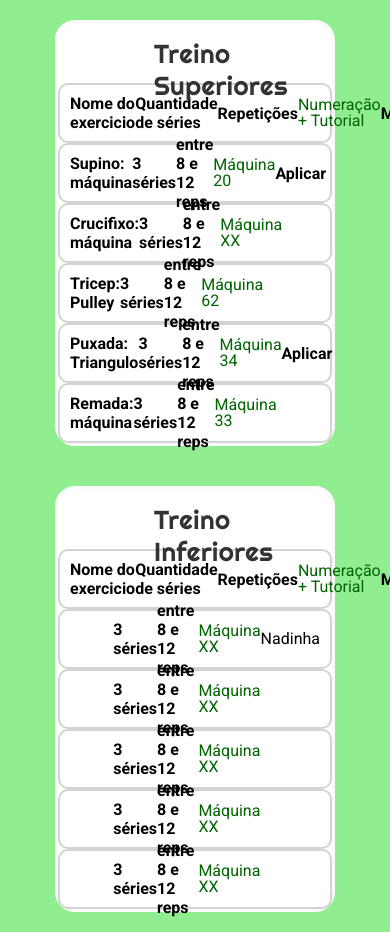
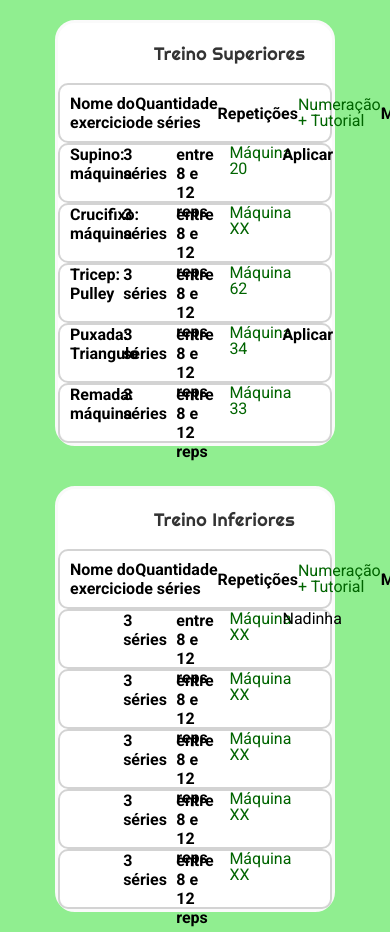
Before and after one commit to Vinni088/Treino-Rafa, a plain HTML site: page index.html in a window 390 px wide. Shown: the top 932 px of the page. Drawn offline with nearby package versions, Linux system fonts and the light colour scheme; a script that the page names is missing.

Commit message:
Adaptação Mobile 1

```diff
--- a/Layout.css
+++ b/Layout.css
@@ -36,7 +36,7 @@ body {
 }
 .exercicio-x p {
     font-family: Roboto;
-    font-size: 16px;
+    font-size: medium;
     font-weight: 700;
     line-height: 19px;
     letter-spacing: 0em;
@@ -49,7 +49,7 @@ h1 {
     font-family: 'Righteous';
     font-style: normal;
     font-weight: 400;
-    font-size: 26px;
+    font-size: large;
     line-height: 32px;
     letter-spacing: 0.018em;
     color: #333333;
@@ -57,3 +57,7 @@ h1 {
 .nada {
     color: rgba(0, 0, 0, 0);
 }
+.organizador {
+    width: 15%;
+    height: 100%;
+}
--- a/index.html
+++ b/index.html
@@ -35,43 +35,43 @@
             </div>
         </div>
         <div class="exercicio-x">
-            <div><p class="nome-exercicio"> Supino: máquina</p></div>
-            <div><p class="series"> 3 séries </p></div>
-            <div><p class="reps"> entre 8 e 12 reps </p></div>
-            <div><a href="https://youtu.be/a56lnqizt-A" class="numeração-smart"> Máquina 20 </a></div>
-            <div><p class="Metodologia"> Aplicar </p></div>
+            <div class="organizador"><p class="nome-exercicio"> Supino: máquina</p></div>
+            <div class="organizador"><p class="series"> 3 séries </p></div>
+            <div class="organizador"><p class="reps"> entre 8 e 12 reps </p></div>
+            <div class="organizador"><a href="https://youtu.be/a56lnqizt-A" class="numeração-smart"> Máquina 20 </a></div>
+            <div class="organizador"><p class="Metodologia"> Aplicar </p></div>
         </div>
 
         <div class="exercicio-x">
-            <div><p class="nome-exercicio"> Crucifixo: máquina </p></div>
-            <div><p class="series"> 3 séries </p></div>
-            <div><p class="reps"> entre 8 e 12 reps </p></div>
-            <div><a href="https://youtu.be/J1YnmuweOkM" class="numeração-smart"> Máquina XX </a></div>
-            <div><p class="Metodologia nada"> Nadinha </p></div>
+            <div class="organizador"><p class="nome-exercicio"> Crucifixo: máquina </p></div>
+            <div class="organizador"><p class="series"> 3 séries </p></div>
+            <div class="organizador"><p class="reps"> entre 8 e 12 reps </p></div>
+            <div class="organizador"><a href="https://youtu.be/J1YnmuweOkM" class="numeração-smart"> Máquina XX </a></div>
+            <div class="organizador"><p class="Metodologia nada"> Nadinha </p></div>
         </div>
 
         <div class="exercicio-x">
-            <div><p class="nome-exercicio"> Tricep: Pulley </p></div>
-            <div><p class="series"> 3 séries </p></div>
-            <div><p class="reps"> entre 8 e 12 reps </p></div>
-            <div><a href="https://youtu.be/EHe8HBIPdGU" class="numeração-smart"> Máquina 62 </a></div>
-            <div><p class="Metodologia nada"> Nadinha </p></div>
+            <div class="organizador"><p class="nome-exercicio"> Tricep: Pulley </p></div>
+            <div class="organizador"><p class="series"> 3 séries </p></div>
+            <div class="organizador"><p class="reps"> entre 8 e 12 reps </p></div>
+            <div class="organizador"><a href="https://youtu.be/EHe8HBIPdGU" class="numeração-smart"> Máquina 62 </a></div>
+            <div class="organizador"><p class="Metodologia nada"> Nadinha </p></div>
         </div>
 
         <div class="exercicio-x">
-            <div><p class="nome-exercicio"> Puxada: Triangulo </p></div>
-            <div><p class="series"> 3 séries </p></div>
-            <div><p class="reps"> entre 8 e 12 reps </p></div>
-            <div><a href="https://youtu.be/sW5zYNUseaY" class="numeração-smart"> Máquina 34 </a></div>
-            <div><p class="Metodologia"> Aplicar </p></div>
+            <div class="organizador"><p class="nome-exercicio"> Puxada: Triangulo </p></div>
+            <div class="organizador"><p class="series"> 3 séries </p></div>
+            <div class="organizador"><p class="reps"> entre 8 e 12 reps </p></div>
+            <div class="organizador"><a href="https://youtu.be/sW5zYNUseaY" class="numeração-smart"> Máquina 34 </a></div>
+            <div class="organizador"><p class="Metodologia"> Aplicar </p></div>
         </div>
 
         <div class="exercicio-x">
-            <div><p class="nome-exercicio"> Remada: máquina  </p></div>
-            <div><p class="series"> 3 séries </p></div>
-            <div><p class="reps"> entre 8 e 12 reps </p></div>
-            <div><a href="https://youtu.be/OxemwyX7zPQ" class="numeração-smart"> Máquina 33 </a></div>
-            <div><p class="Metodologia nada"> Nadinha</p></div>
+            <div class="organizador"><p class="nome-exercicio"> Remada: máquina  </p></div>
+            <div class="organizador"><p class="series"> 3 séries </p></div>
+            <div class="organizador"><p class="reps"> entre 8 e 12 reps </p></div>
+            <div class="organizador"><a href="https://youtu.be/OxemwyX7zPQ" class="numeração-smart"> Máquina 33 </a></div>
+            <div class="organizador"><p class="Metodologia nada"> Nadinha</p></div>
         </div>
     </div>
 
@@ -95,43 +95,43 @@
             </div>
         </div>
         <div class="exercicio-x">
-            <div><p class="nome-exercicio nada"> NADA </p></div>
-            <div><p class="series"> 3 séries </p></div>
-            <div><p class="reps"> entre 8 e 12 reps </p></div>
-            <div><a href="" class="numeração-smart"> Máquina XX </a></div>
-            <div><p class="Metodologia nada"></p> Nadinha </div>
+            <div class="organizador"><p class="nome-exercicio nada"> NADA </p></div>
+            <div class="organizador"><p class="series"> 3 séries </p></div>
+            <div class="organizador"><p class="reps"> entre 8 e 12 reps </p></div>
+            <div class="organizador"><a href="" class="numeração-smart"> Máquina XX </a></div>
+            <div class="organizador"><p class="Metodologia nada"></p> Nadinha </div>
         </div>
 
         <div class="exercicio-x">
-            <div><p class="nome-exercicio nada"> NADA </p></div>
-            <div><p class="series"> 3 séries </p></div>
-            <div><p class="reps"> entre 8 e 12 reps </p></div>
-            <div><a href="" class="numeração-smart"> Máquina XX </a></div>
-            <div><p class="Metodologia nada"> Nadinha </p></div>
+            <div class="organizador"><p class="nome-exercicio nada"> NADA </p></div>
+            <div class="organizador"><p class="series"> 3 séries </p></div>
+            <div class="organizador"><p class="reps"> entre 8 e 12 reps </p></div>
+            <div class="organizador"><a href="" class="numeração-smart"> Máquina XX </a></div>
+            <div class="organizador"><p class="Metodologia nada"> Nadinha </p></div>
         </div>
 
         <div class="exercicio-x">
-            <div><p class="nome-exercicio nada"> NADA </p></div>
-            <div><p class="series"> 3 séries </p></div>
-            <div><p class="reps"> entre 8 e 12 reps </p></div>
-            <div><a href="" class="numeração-smart"> Máquina XX </a></div>
-            <div><p class="Metodologia nada"> Nadinha </p></div>
+            <div class="organizador"><p class="nome-exercicio nada"> NADA </p></div>
+            <div class="organizador"><p class="series"> 3 séries </p></div>
+            <div class="organizador"><p class="reps"> entre 8 e 12 reps </p></div>
+            <div class="organizador"><a href="" class="numeração-smart"> Máquina XX </a></div>
+            <div class="organizador"><p class="Metodologia nada"> Nadinha </p></div>
         </div>
 
         <div class="exercicio-x">
-            <div><p class="nome-exercicio nada"> NADA </p></div>
-            <div><p class="series"> 3 séries </p></div>
-            <div><p class="reps"> entre 8 e 12 reps </p></div>
-            <div><a href="" class="numeração-smart"> Máquina XX </a></div>
-            <div><p class="Metodologia nada"> Nadinha </p></div>
+            <div class="organizador"><p class="nome-exercicio nada"> NADA </p></div>
+            <div class="organizador"><p class="series"> 3 séries </p></div>
+            <div class="organizador"><p class="reps"> entre 8 e 12 reps </p></div>
+            <div class="organizador"><a href="" class="numeração-smart"> Máquina XX </a></div>
+            <div class="organizador"><p class="Metodologia nada"> Nadinha </p></div>
         </div>
 
         <div class="exercicio-x">
-            <div><p class="nome-exercicio nada"> NADA </p></div>
-            <div><p class="series"> 3 séries </p></div>
-            <div><p class="reps"> entre 8 e 12 reps </p></div>
-            <div><a href="" class="numeração-smart"> Máquina XX </a></div>
-            <div><p class="Metodologia nada"> Nadinha </p></div>
+            <div class="organizador"><p class="nome-exercicio nada"> NADA </p></div>
+            <div class="organizador"><p class="series"> 3 séries </p></div>
+            <div class="organizador"><p class="reps"> entre 8 e 12 reps </p></div>
+            <div class="organizador"><a href="" class="numeração-smart"> Máquina XX </a></div>
+            <div class="organizador"><p class="Metodologia nada"> Nadinha </p></div>
         </div>
     </div>
 
```
